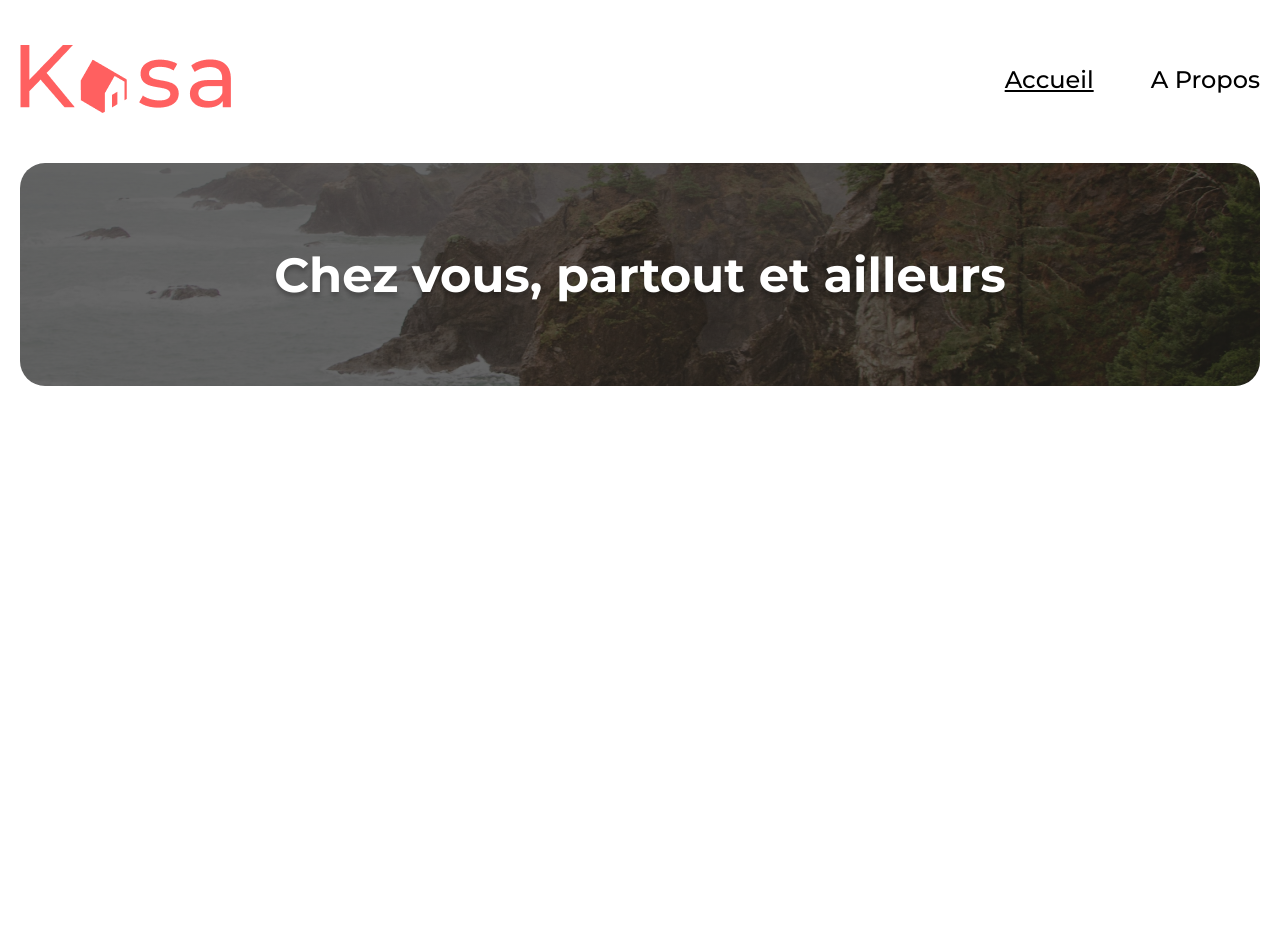
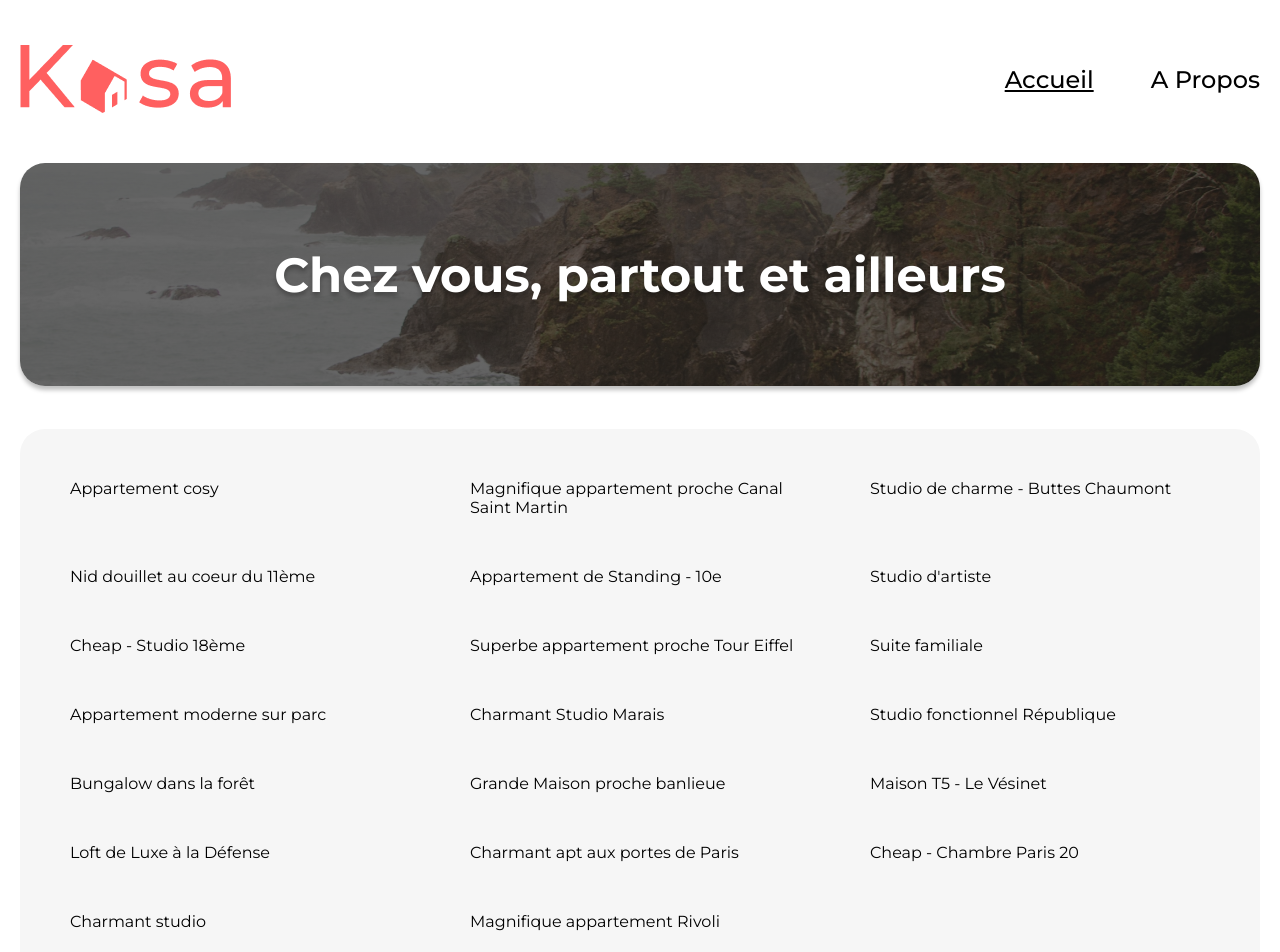
Before and after one commit to BetaPeche/Kasa, a React app: page / in a window 1280 px wide. Shown: the top 952 px of the page. Before the commit the page ends 800 px from the top, so only its background shows below. Built offline with nearby package versions, Linux system fonts and the light colour scheme; the HTML template or start-up script is replaced by a standard one.

Commit message:
Add new Card component and her container

```diff
--- /dev/null
+++ b/src/components/Card.jsx
@@ -0,0 +1,7 @@
+import React from "react"
+
+const Card = ({ logement }) => {
+    return <li className="card">{logement.title}</li>
+}
+
+export default Card
--- /dev/null
+++ b/src/components/HomeContent.jsx
@@ -0,0 +1,16 @@
+import React from "react"
+import logement from "../assets/logements.json"
+import Card from "./Card"
+console.log(logement)
+
+const HomeContent = () => {
+    return (
+        <ul className="home-content">
+            {logement.map((logement, index) => (
+                <Card key={index} logement={logement} />
+            ))}
+        </ul>
+    )
+}
+
+export default HomeContent
--- a/src/pages/Home.jsx
+++ b/src/pages/Home.jsx
@@ -1,5 +1,6 @@
 import Banner from "../components/Banner"
 import Header from "../components/Header"
+import HomeContent from "../components/HomeContent"
 
 const background =
     "linear-gradient(rgba(0, 0, 0, 0.60), rgba(0, 0, 0, 0.60)),url(../../../assets/img/background.png) center/cover"
@@ -10,6 +11,7 @@ const Home = () => {
         <>
             <Header />
             <Banner text={text} background={background} />
+            <HomeContent />
         </>
     )
 }
--- a/src/styles/components/_banner.scss
+++ b/src/styles/components/_banner.scss
@@ -1,5 +1,6 @@
 .header-img{
     margin-top: 50px;
+    padding: 16px;
     max-width: 1240px;
     height: 223px;
     width: 100%;
@@ -7,6 +8,7 @@
     display: flex;
     justify-content: center;
     align-items: center;
+    box-shadow:  0px 4px 4px rgba(0, 0, 0, 0.25);
     p{
         @include font-montserrat(48px, 700, $white);
         text-shadow: 0px 4px 4px rgba(0, 0, 0, 0.25);
--- /dev/null
+++ b/src/styles/components/_home-content.scss
@@ -0,0 +1,15 @@
+.home-content{
+    max-width: 1240px;
+    width: 100%;
+    margin-top: 43px;
+    display: grid;
+    grid-template-columns: repeat(3, 1fr);
+    row-gap: 50px;
+    column-gap: 60px;
+    border-radius: 25px;
+    background-color: #F6F6F6;
+    padding: 50px;
+    h1{
+        background-color: aqua;
+    }
+}
--- a/src/styles/index.scss
+++ b/src/styles/index.scss
@@ -2,7 +2,7 @@
 @import "./components/navigation";
 @import "./components/header";
 @import "./components/banner";
-// @import "./components/logo";
+@import "./components/home-content";
 // @import "./components/countries";
 // @import "./components/card";
 // @import "./components/article";
```
